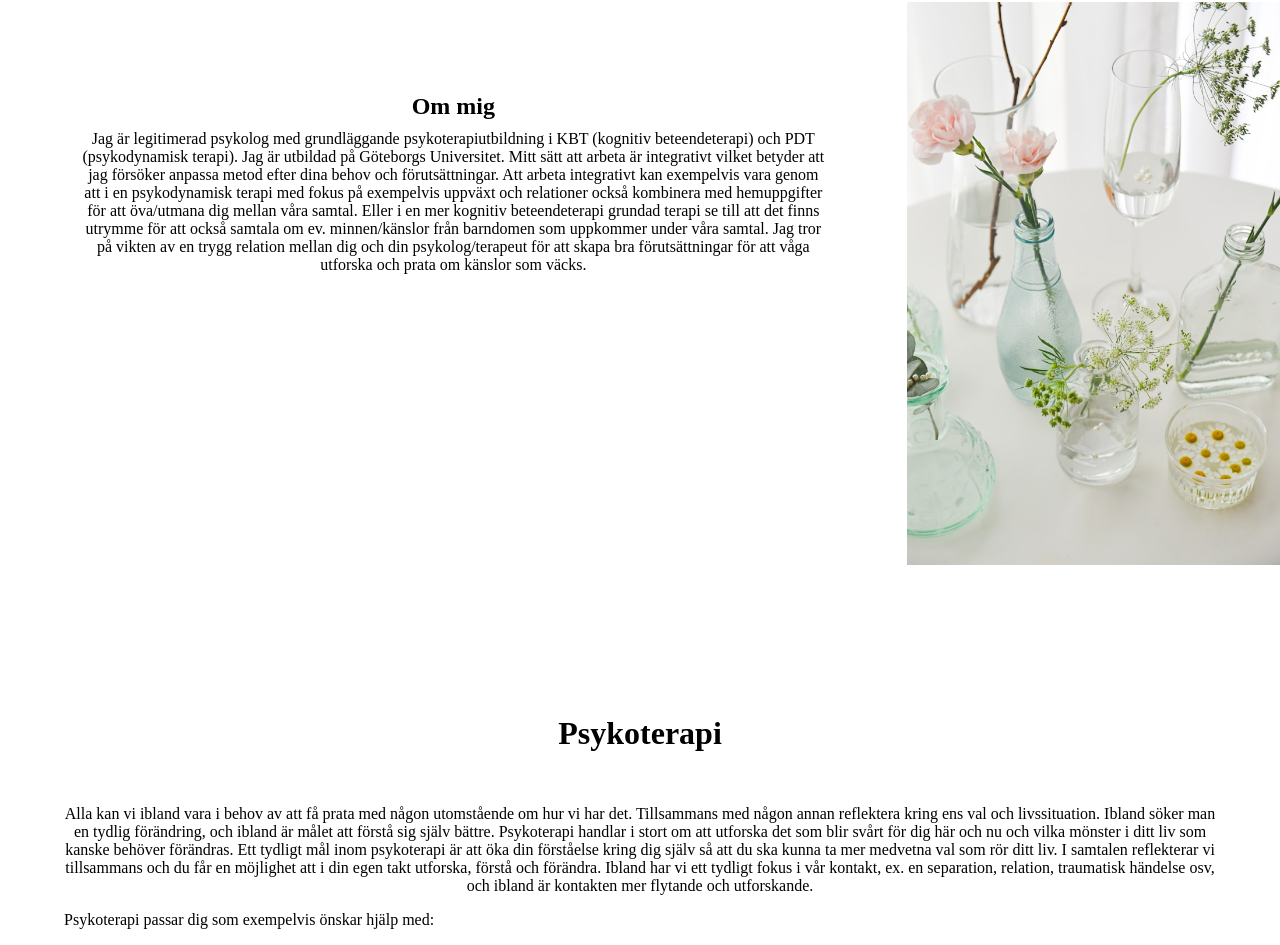
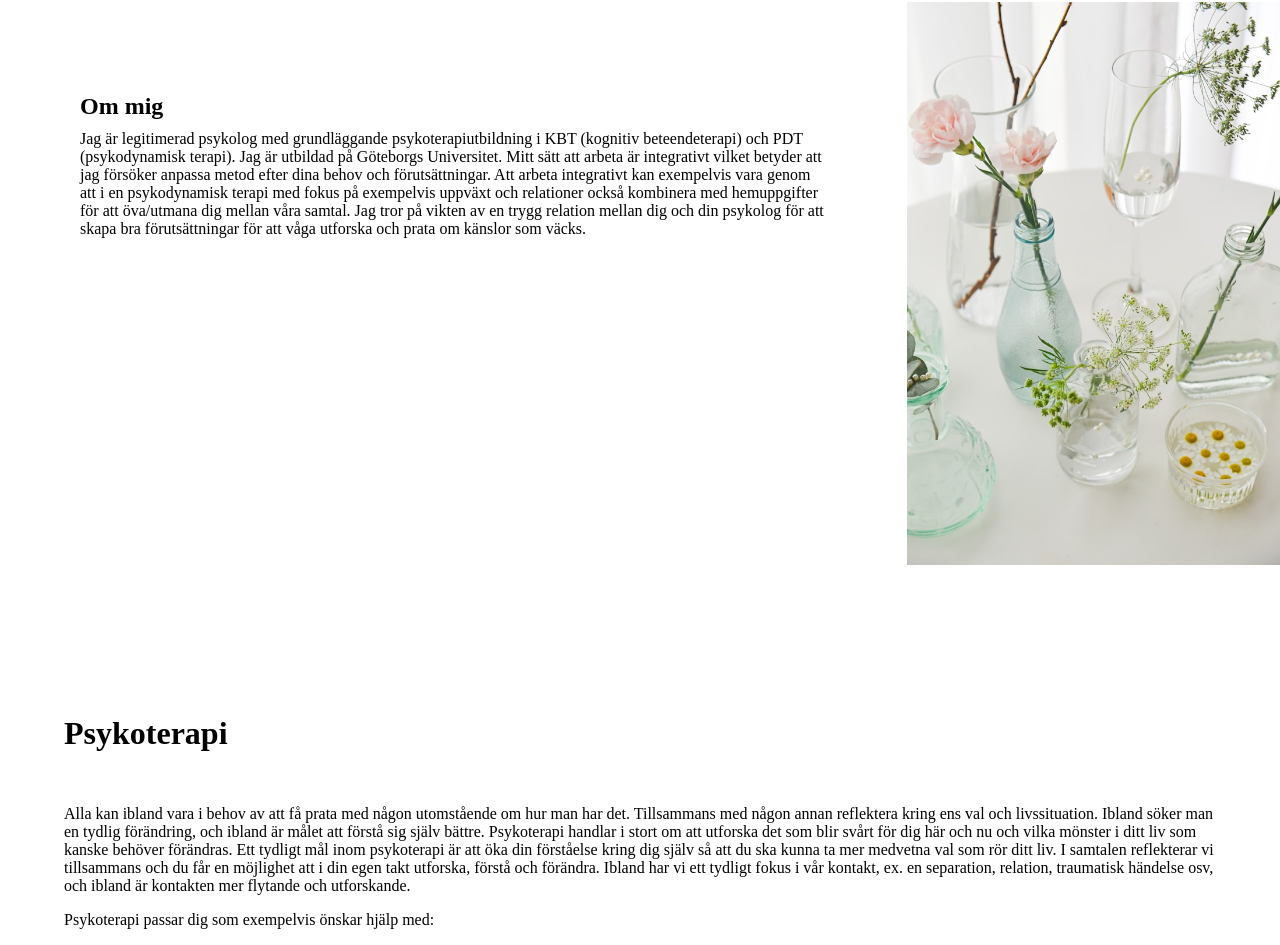
Before and after one commit to Vulcan93/NathalieKorhonen, a React (Vite) app: page / in a window 1280 px wide. Shown: the part 800-1745 px from the top of the page. Built offline with nearby package versions, Linux system fonts and the light colour scheme.

Commit message:
Adjusting the texts

```diff
--- a/src/pages/Hem.css
+++ b/src/pages/Hem.css
@@ -36,7 +36,6 @@
   padding-top: 5rem;
   padding-left: auto;
   padding-right: auto;
-  text-align: center;
   min-width: 240px;
   flex: 1;
 }
--- a/src/pages/Psykoterapi.css
+++ b/src/pages/Psykoterapi.css
@@ -6,7 +6,6 @@
 }
 
 .om-mig-beskrivning {
-  text-align: center;
   /* border: solid blue; */
   flex: 1;
   padding-top: 5rem;
@@ -45,13 +44,11 @@
   padding: 2rem;
   & h3 {
     font-size: 2rem;
-    text-align: center;
     line-height: 3rem;
   }
 }
 
 .psykoterapi-content {
-  text-align: center;
   padding-top: 1rem;
 }
 
--- a/src/pages/Psykoterapi.tsx
+++ b/src/pages/Psykoterapi.tsx
@@ -21,12 +21,10 @@ const Psykoterapi = () => {
             behov och förutsättningar. Att arbeta integrativt kan exempelvis
             vara genom att i en psykodynamisk terapi med fokus på exempelvis
             uppväxt och relationer också kombinera med hemuppgifter för att
-            öva/utmana dig mellan våra samtal. Eller i en mer kognitiv
-            beteendeterapi grundad terapi se till att det finns utrymme för att
-            också samtala om ev. minnen/känslor från barndomen som uppkommer
-            under våra samtal. Jag tror på vikten av en trygg relation mellan
-            dig och din psykolog/terapeut för att skapa bra förutsättningar för
-            att våga utforska och prata om känslor som väcks.
+            öva/utmana dig mellan våra samtal. Jag tror på vikten av en trygg
+            relation mellan dig och din psykolog för att skapa bra
+            förutsättningar för att våga utforska och prata om känslor som
+            väcks.
           </p>
         </div>
         <img
@@ -46,19 +44,18 @@ const Psykoterapi = () => {
           <h3>Psykoterapi</h3>
           <div className="priser-container"></div>
           <p className="psykoterapi-content">
-            Alla kan vi ibland vara i behov av att få prata med någon
-            utomstående om hur vi har det. Tillsammans med någon annan
-            reflektera kring ens val och livssituation. Ibland söker man en
-            tydlig förändring, och ibland är målet att förstå sig själv bättre.
-            Psykoterapi handlar i stort om att utforska det som blir svårt för
-            dig här och nu och vilka mönster i ditt liv som kanske behöver
-            förändras. Ett tydligt mål inom psykoterapi är att öka din
-            förståelse kring dig själv så att du ska kunna ta mer medvetna val
-            som rör ditt liv. I samtalen reflekterar vi tillsammans och du får
-            en möjlighet att i din egen takt utforska, förstå och förändra.
-            Ibland har vi ett tydligt fokus i vår kontakt, ex. en separation,
-            relation, traumatisk händelse osv, och ibland är kontakten mer
-            flytande och utforskande.
+            Alla kan ibland vara i behov av att få prata med någon utomstående
+            om hur man har det. Tillsammans med någon annan reflektera kring ens
+            val och livssituation. Ibland söker man en tydlig förändring, och
+            ibland är målet att förstå sig själv bättre. Psykoterapi handlar i
+            stort om att utforska det som blir svårt för dig här och nu och
+            vilka mönster i ditt liv som kanske behöver förändras. Ett tydligt
+            mål inom psykoterapi är att öka din förståelse kring dig själv så
+            att du ska kunna ta mer medvetna val som rör ditt liv. I samtalen
+            reflekterar vi tillsammans och du får en möjlighet att i din egen
+            takt utforska, förstå och förändra. Ibland har vi ett tydligt fokus
+            i vår kontakt, ex. en separation, relation, traumatisk händelse osv,
+            och ibland är kontakten mer flytande och utforskande.
           </p>
           <p style={{ paddingTop: "1rem", paddingBottom: "1rem" }}>
             Psykoterapi passar dig som exempelvis önskar hjälp med:
@@ -84,7 +81,7 @@ const Psykoterapi = () => {
           </ul>
 
           <p className="psykoterapi-content">
-            Jag tar emot klienter som är över 18 år.{" "}
+            Jag tar emot klienter som är över 18 år.
           </p>
           <p className="psykoterapi-content">
             Just nu erbjuder jag endast psykoterapi genom digitala samtal via
```
